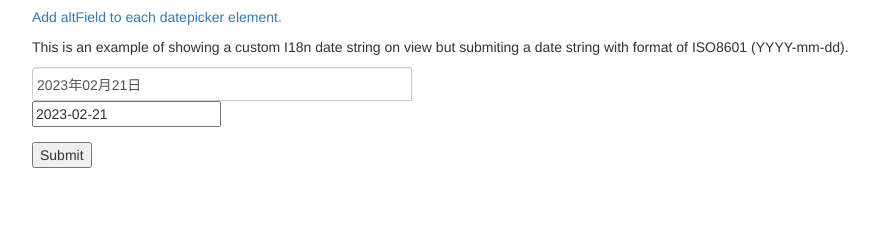
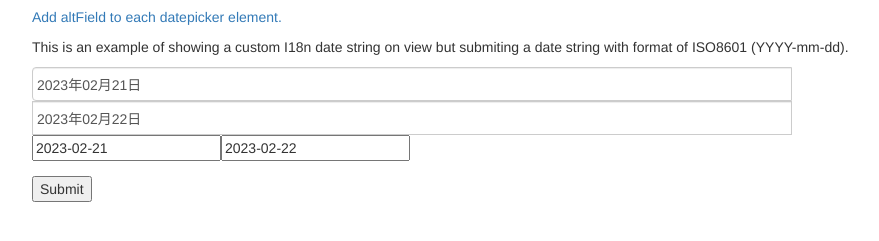
Before and after one commit to wongyouth/bootstrap-datepicker-alt-field, a website: page index.html in a window 1280 px wide. Shown: the part 63-304 px from the top of the page, without its empty margins (38-917 px from the left). Drawn offline with nearby package versions, Linux system fonts and the light colour scheme.

Commit message:
Update index.html

```diff
--- a/index.html
+++ b/index.html
@@ -48,6 +48,13 @@
               id="student_birth_date"
               value="2023-02-21"
             />
+            <input
+              type="text"
+              class="form-control datepicker"
+              name="student[apply_due_date]"
+              id="student_apply_due_date"
+              value="2023-02-22"
+            />
           </div>
         </div>
 
```
